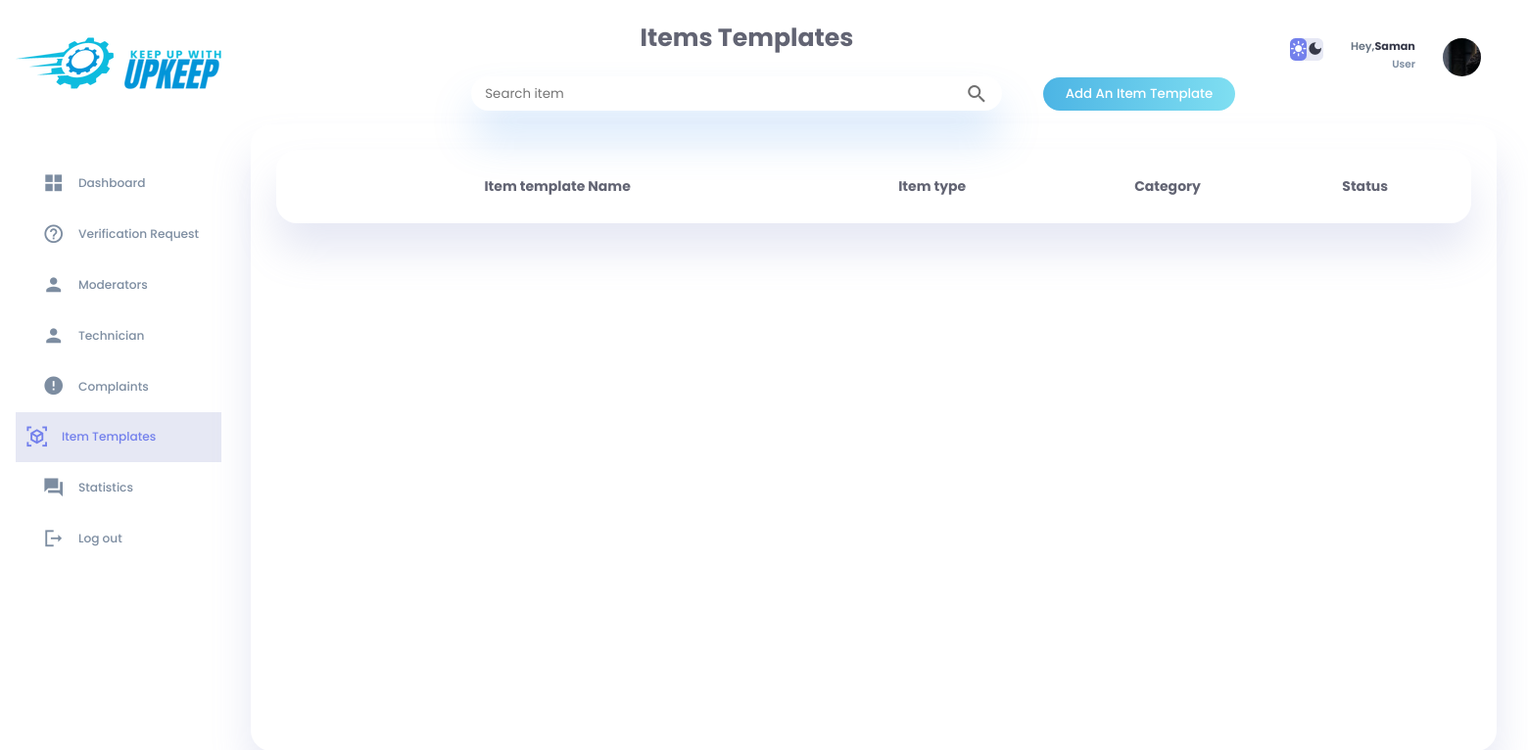
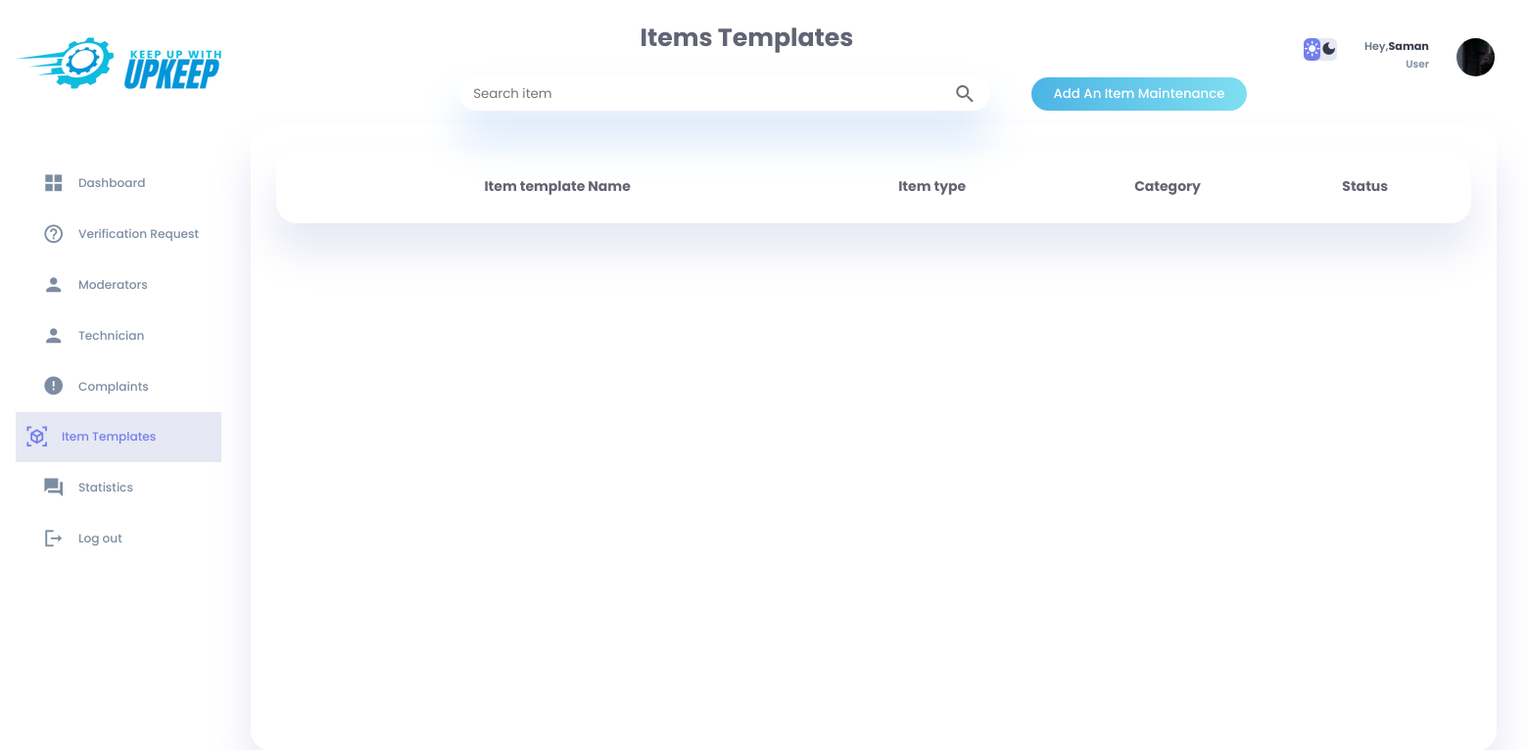
Before and after one commit to nipunar99/UPKEEP_2nd-Year-GroupProject_CS40, a PHP site: page /UpKeep/app/views/Admin/itemMaintenance.view.php in a window 1560 px wide. Shown: the top 766 px of the page at 98% size. Run offline with PHP 8.4, Linux system fonts and the light colour scheme; lists and menus that the app fills with data are empty; some libraries are stand-ins or nearby versions.

Commit message:
minor changes

```diff
--- a/upkeep/app/views/Admin/itemMaintenance.view.php
+++ b/upkeep/app/views/Admin/itemMaintenance.view.php
@@ -76,9 +76,9 @@
         </aside>
 
         <main>
-            <div class="mainHeader">
+            <div class="mainHeader"style="gap:1rem;">
                 <h1>Items Templates</h1>
-                <div class="right">
+                <div class="right" style="margin-right:3rem;">
                     <div class="top">
                         <button id="menu-btn">
                             <span class="material-icons-sharp">menu</span>
@@ -111,7 +111,7 @@
                     <input type="search" name="" id="txtHint" placeholder="Search item">
                     <span class="material-icons-sharp">search</span>
                 </div>
-                <a href="<?= ROOT ?>/Moderator/Additemtemplate"><button class="addItem">Add An Item Template</button></a>
+                <a href="<?= ROOT ?>/Moderator/Additemtemplate"><button class="addItem">Add An Item Maintenance</button></a>
             </div>
             <div class="item-details">
 
```
Also changed, not shown: upkeep/app/views/Admin/itemtemplates.view.php (+17 -5 lines).
